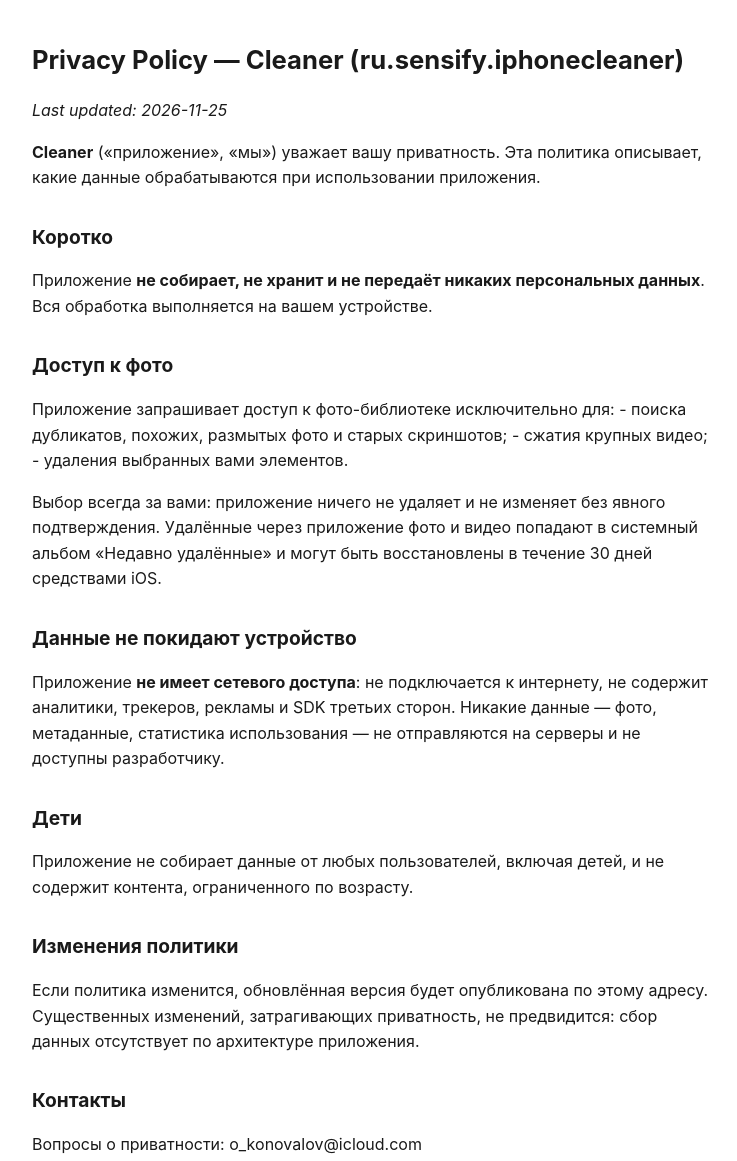
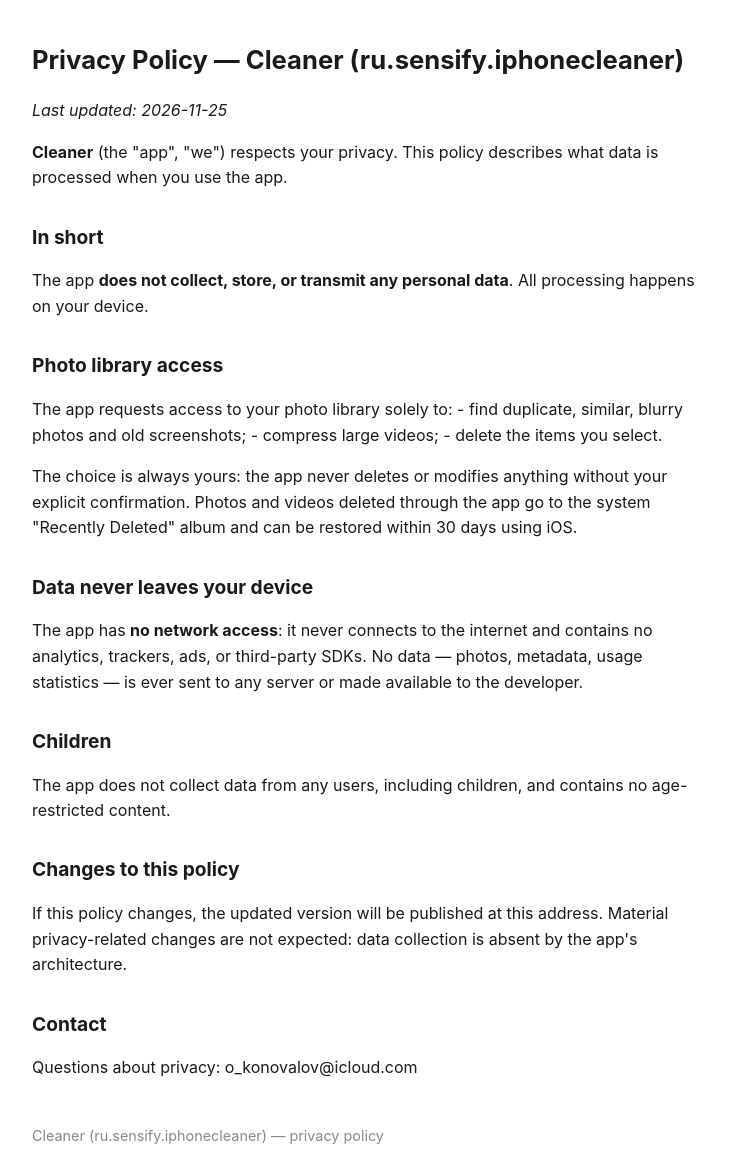
Before and after one commit to Oleg2796996/cleaner-privacy, a plain HTML site: page index.html in a window 1280 px wide. Shown: the top 1161 px of the page, without its empty margins (268-1005 px from the left). Drawn offline with Linux system fonts and the light colour scheme.

Commit message:
Privacy policy in English (App Store requires metadata language match)

```diff
--- a/index.html
+++ b/index.html
@@ -1,5 +1,5 @@
 <!DOCTYPE html>
-<html lang="ru">
+<html lang="en">
 <head>
 <meta charset="utf-8">
 <meta name="viewport" content="width=device-width, initial-scale=1">
@@ -13,23 +13,23 @@ footer { margin-top: 3em; color: #888; font-size: 0.9em; }
 <body>
 <h1>Privacy Policy — Cleaner (ru.sensify.iphonecleaner)</h1>
 <p><em>Last updated: 2026-11-25</em></p>
-<p><strong>Cleaner</strong> («приложение», «мы») уважает вашу приватность. Эта политика описывает, какие данные обрабатываются при использовании приложения.</p>
-<h2>Коротко</h2>
-<p>Приложение <strong>не собирает, не хранит и не передаёт никаких персональных данных</strong>. Вся обработка выполняется на вашем устройстве.</p>
-<h2>Доступ к фото</h2>
-<p>Приложение запрашивает доступ к фото-библиотеке исключительно для:
-- поиска дубликатов, похожих, размытых фото и старых скриншотов;
-- сжатия крупных видео;
-- удаления выбранных вами элементов.</p>
-<p>Выбор всегда за вами: приложение ничего не удаляет и не изменяет без явного подтверждения. Удалённые через приложение фото и видео попадают в системный альбом «Недавно удалённые» и могут быть восстановлены в течение 30 дней средствами iOS.</p>
-<h2>Данные не покидают устройство</h2>
-<p>Приложение <strong>не имеет сетевого доступа</strong>: не подключается к интернету, не содержит аналитики, трекеров, рекламы и SDK третьих сторон. Никакие данные — фото, метаданные, статистика использования — не отправляются на серверы и не доступны разработчику.</p>
-<h2>Дети</h2>
-<p>Приложение не собирает данные от любых пользователей, включая детей, и не содержит контента, ограниченного по возрасту.</p>
-<h2>Изменения политики</h2>
-<p>Если политика изменится, обновлённая версия будет опубликована по этому адресу. Существенных изменений, затрагивающих приватность, не предвидится: сбор данных отсутствует по архитектуре приложения.</p>
-<h2>Контакты</h2>
-<p>Вопросы о приватности: o_konovalov@icloud.com</p>
+<p><strong>Cleaner</strong> (the "app", "we") respects your privacy. This policy describes what data is processed when you use the app.</p>
+<h2>In short</h2>
+<p>The app <strong>does not collect, store, or transmit any personal data</strong>. All processing happens on your device.</p>
+<h2>Photo library access</h2>
+<p>The app requests access to your photo library solely to:
+- find duplicate, similar, blurry photos and old screenshots;
+- compress large videos;
+- delete the items you select.</p>
+<p>The choice is always yours: the app never deletes or modifies anything without your explicit confirmation. Photos and videos deleted through the app go to the system "Recently Deleted" album and can be restored within 30 days using iOS.</p>
+<h2>Data never leaves your device</h2>
+<p>The app has <strong>no network access</strong>: it never connects to the internet and contains no analytics, trackers, ads, or third-party SDKs. No data — photos, metadata, usage statistics — is ever sent to any server or made available to the developer.</p>
+<h2>Children</h2>
+<p>The app does not collect data from any users, including children, and contains no age-restricted content.</p>
+<h2>Changes to this policy</h2>
+<p>If this policy changes, the updated version will be published at this address. Material privacy-related changes are not expected: data collection is absent by the app's architecture.</p>
+<h2>Contact</h2>
+<p>Questions about privacy: o_konovalov@icloud.com</p>
 <footer>Cleaner (ru.sensify.iphonecleaner) — privacy policy</footer>
 </body>
 </html>
```
